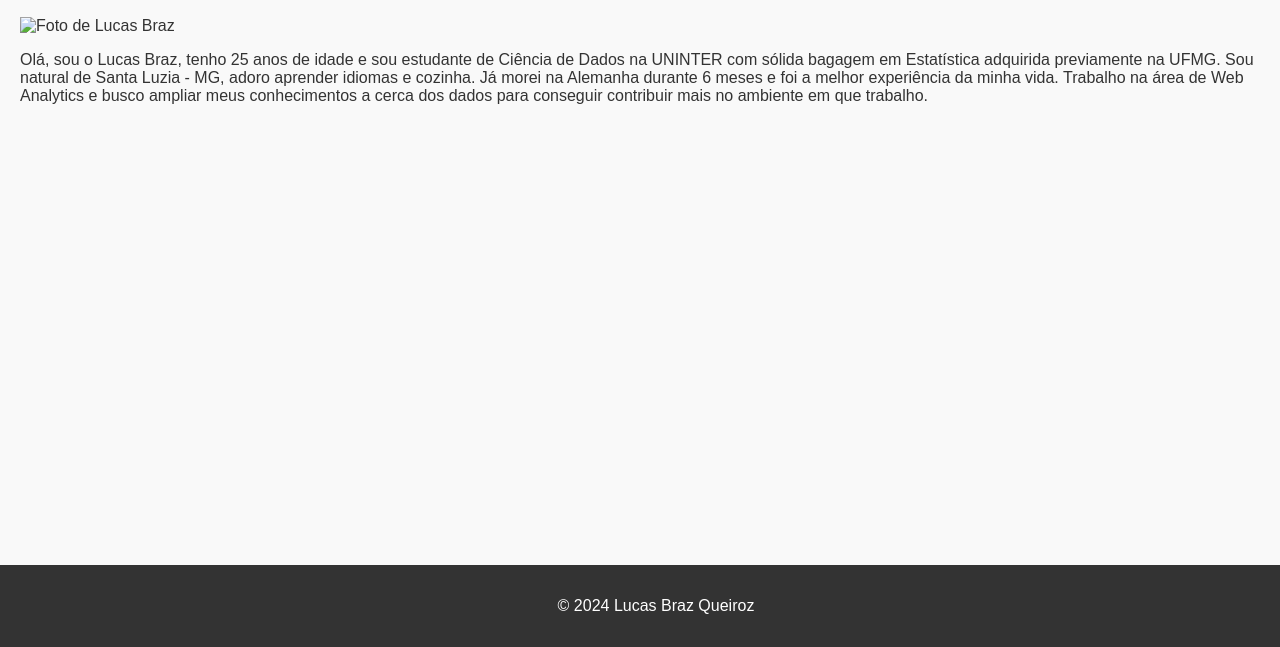
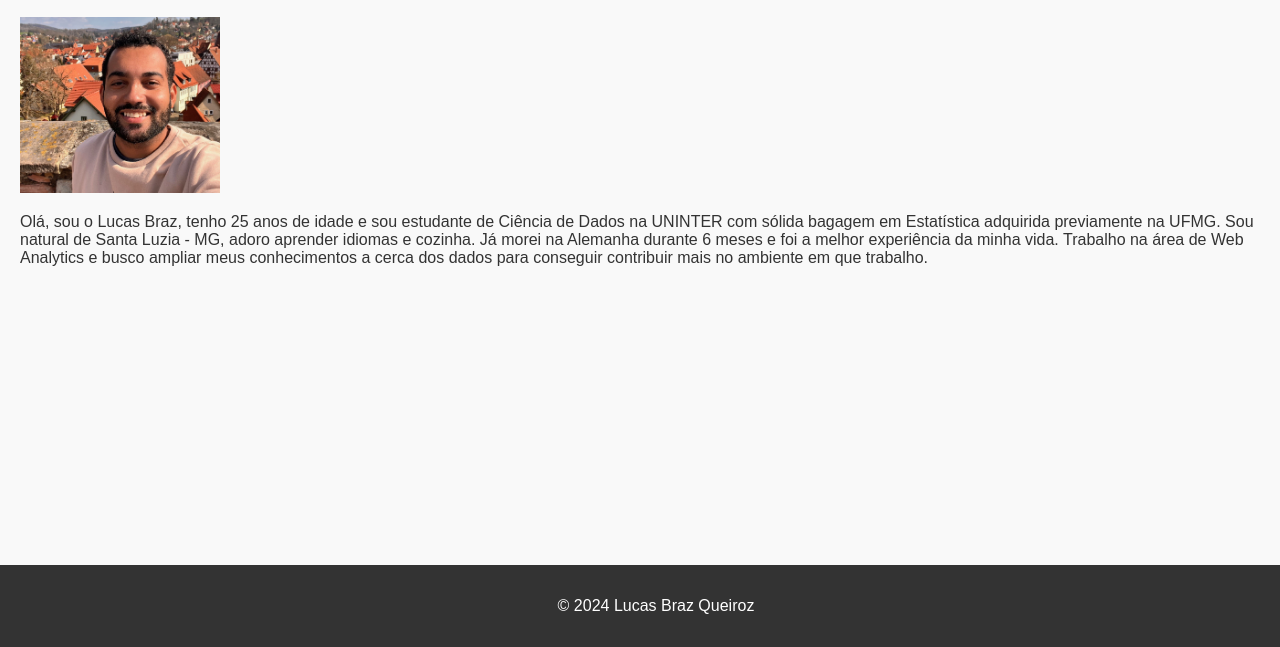
Before and after one commit to Lucasbraz30/portfolio, a plain HTML site: page sobre.html in a window 1280 px wide. Shown: the part 153-800 px from the top of the page. Drawn offline with Linux system fonts and the light colour scheme.

Commit message:
Update sobre.html

```diff
--- a/sobre.html
+++ b/sobre.html
@@ -21,7 +21,7 @@
     <main>
         <section>
             <h1>Sobre Mim</h1>
-            <img src="perfil_v2.png" alt="Foto de Lucas Braz" style="width:200px;height:auto;">
+            <img src="img/perfil_v2.png" alt="Foto de Lucas Braz" style="width:200px;height:auto;">
             <p> Olá, sou o Lucas Braz, tenho 25 anos de idade e sou estudante de Ciência de Dados na UNINTER com sólida bagagem em Estatística adquirida previamente na UFMG. Sou natural de Santa Luzia - MG, adoro aprender idiomas e cozinha. Já morei na Alemanha durante 6 meses e foi a melhor experiência da minha vida. Trabalho na área de Web Analytics e busco ampliar meus conhecimentos a cerca dos dados para conseguir contribuir mais no ambiente em que trabalho. </p>
         </section>
     </main>
```
